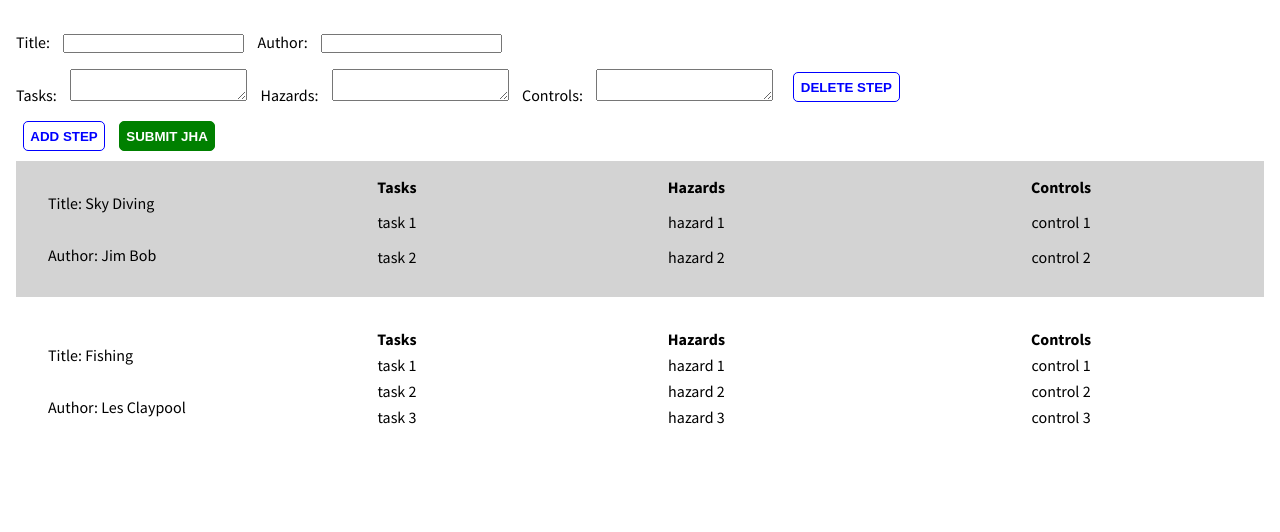
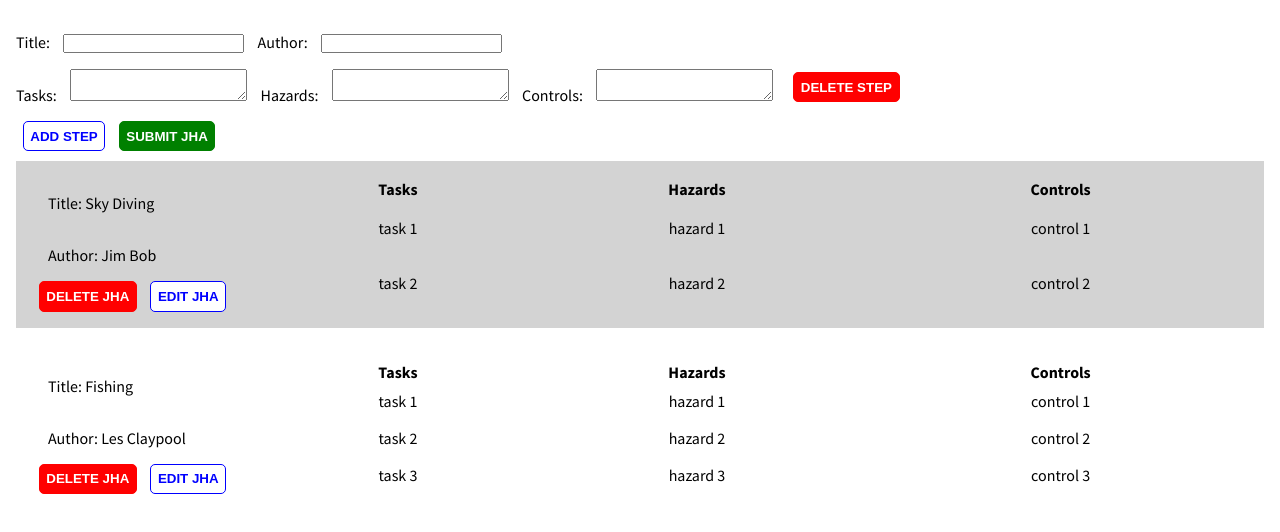
Before and after one commit to hahlee/job-hazard-analysis, a React (Create React App) app: page / in a window 1280 px wide. Shown: the top 532 px of the page. Built offline with nearby package versions, Linux system fonts and the light colour scheme.

Commit message:
get edit working for title and author. start on the steps edit form

```diff
--- a/src/App.css
+++ b/src/App.css
@@ -34,15 +34,21 @@ button.primary {
   border: 1px solid green;
 }
 
+button.delete {
+  background: red;
+  color: white;
+  border: 1px solid red;
+}
 
-.form-top, .step-form {
+
+.form-top, .add-step-form {
   display: flex;
   align-items: center;
   flex-wrap: nowrap;
   margin: 1em 0;
 }
 
-.form-top input, .step-form textarea {
+.form-top input, .add-step-form textarea {
   margin: 0 1em;
 }
 
--- a/src/App.js
+++ b/src/App.js
@@ -1,17 +1,41 @@
 import React, { useState } from 'react';
 import './App.css';
-import JhaForm from './components/JhaForm';
+import AddJha from './components/AddJha';
 import JhaList from './components/JhaList';
 import data from './mock-data.json';
 
 function App() {
 
   const [jhas, setJhas] = useState(data);
+  const [editJhaId, setEditJhaId] = useState(null);
+
+  const handleDeleteJha = (id) => {
+    setJhas((jhas) =>
+      jhas.filter((jha) => jha.id !== id)
+    );
+  };
+
+  const handleEditClick = (id) => {
+      setEditJhaId(id);
+  };
+
+  const handleCancelEdit = () => {
+    setEditJhaId(null);
+  };
+
+  const handleEditJha = (id, title, author) => {
+    setJhas((jhas) =>
+      jhas.map((jha) =>
+        jha.id === id ? { ...jha, title, author } : jha
+      )
+    );
+    setEditJhaId(null);
+  };
 
   return(
     <div className="app-container">
-      <JhaForm jhas={jhas} setJhas={setJhas}/>
-      <JhaList jhas={jhas}/>
+      <AddJha jhas={jhas} setJhas={setJhas}/>
+      <JhaList jhas={jhas} onDelete={handleDeleteJha} editJhaId={editJhaId} handleEditJha={handleEditJha} setEditJhaId={setEditJhaId} handleCancelEdit={handleCancelEdit} handleEditClick={handleEditClick}/>
     </div>
   )
 }
--- a/src/components/JhaForm.js
+++ b/src/components/AddJha.js
@@ -1,10 +1,10 @@
 import React, { useState } from 'react';
 import { nanoid } from 'nanoid';
-import StepForm from './StepForm';
+import AddStep from './AddStep';
 
 
 
-function JhaForm({ jhas, setJhas }) {
+function AddJha({ jhas, setJhas }) {
 
 
     const [formData, setFormData] = useState({
@@ -71,7 +71,7 @@ function JhaForm({ jhas, setJhas }) {
 
     return (
         <>
-            <form className="jha-form" onSubmit={handleSubmit}>
+            <form className="add-jha-form" onSubmit={handleSubmit}>
                 <div className="form-top">
                     <label>
                         Title:
@@ -95,7 +95,7 @@ function JhaForm({ jhas, setJhas }) {
                     </label>
                 </div>
                 {formData.steps.map((step, index) => (
-                    <StepForm
+                    <AddStep
                         key={index}
                         step={step}
                         index={index}
@@ -112,4 +112,4 @@ function JhaForm({ jhas, setJhas }) {
     );
 }
 
-export default JhaForm;
+export default AddJha;
--- a/src/components/StepForm.js
+++ b/src/components/AddStep.js
@@ -1,8 +1,8 @@
 import React from "react";
 
-function StepForm({ step, index, handleStepInputChange, handleDeleteStep }) {
+function AddStep({ step, index, handleStepInputChange, handleDeleteStep }) {
     return (
-        <div className="step-form">
+        <div className="add-step-form">
             <label>
                 Tasks:
                 <textarea
@@ -30,11 +30,11 @@ function StepForm({ step, index, handleStepInputChange, handleDeleteStep }) {
                     onChange={(event) => handleStepInputChange(event, index)}
                 />
             </label>
-            <button type="button" onClick={() => handleDeleteStep(index)}>
+            <button className="delete" type="button" onClick={() => handleDeleteStep(index)}>
                 Delete Step
             </button>
         </div>
     );
 }
 
-export default StepForm;
+export default AddStep;
--- /dev/null
+++ b/src/components/Jha.js
@@ -0,0 +1,36 @@
+import React from 'react'
+
+const Jha = ({ jha, onDelete, setEditJhaId }) => {
+    return (
+        <div className="jha">
+            <div className="title">
+                <p>Title: {jha.title}</p>
+                <p>Author: {jha.author}</p>
+                <button className="delete" onClick={() => onDelete(jha.id)}>Delete JHA</button>
+                <button type="button" onClick={() => setEditJhaId(jha.id)}>Edit JHA</button>
+            </div>
+            <table className="steps">
+                <thead>
+                    <tr>
+                        <th>Tasks</th>
+                        <th>Hazards</th>
+                        <th>Controls</th>
+                    </tr>
+                </thead>
+                <tbody>
+                    {jha.steps.map((step, i) => {
+                        return (
+                            <tr className="step" key={i}>
+                                <td>{step.tasks}</td>
+                                <td>{step.hazards}</td>
+                                <td>{step.controls}</td>
+                            </tr>
+                        );
+                    })}
+                </tbody>
+            </table>
+        </div>
+    )
+}
+
+export default Jha
--- a/src/components/JhaList.js
+++ b/src/components/JhaList.js
@@ -1,32 +1,47 @@
 import React from 'react'
+import Jha from './Jha'
 
-const JhaList = ({ jhas }) => {
+const JhaList = ({ jhas, onDelete, editJhaId, handleEditJha, setEditJhaId, handleCancelEdit, handleEditClick }) => {
+
     return (
         <div className="jha-list">
-            {jhas.map((jha, index) => (
-                <div className="jha" key={index}>
-                    <div className="title">
-                        <p>Title: {jha.title}</p>
-                        <p>Author: {jha.author}</p>
-                    </div>
-                    <div className="steps">
-                        <tr>
-                            <th>Tasks</th>
-                            <th>Hazards</th>
-                            <th>Controls</th>
-                        </tr>
-                        {jha.steps.map((step, i) => {
-                            return (
-                                <tr className="step" key={i}>
-                                    <td>{step.tasks}</td>
-                                    <td>{step.hazards}</td>
-                                    <td>{step.controls}</td>
-                                </tr>
-                            );
-                        })}
-                    </div>
-                </div>
-            ))}
+            {jhas.map((jha, index) => {
+                return (
+                    (editJhaId === jha.id ? (
+                        <form
+                            key={index}
+                            className="add-jha-form"
+                            onSubmit={(e) => {
+                                e.preventDefault();
+                                handleEditJha(jha.id, e.target.title.value, e.target.author.value)
+                            }}
+                        >
+                            <div className="form-top">
+                                <label>
+                                    Title:
+                                    <input
+                                        type="text"
+                                        name="title"
+                                        defaultValue={jha.title}
+                                    />
+                                </label>
+                                <label>
+                                    Author:
+                                    <input
+                                        type="text"
+                                        name="author"
+                                        defaultValue={jha.author}
+                                    />
+                                </label>
+                            </div>
+                            <button className="delete" type="button" onClick={handleCancelEdit}>Cancel</button>
+                            <button className="primary" type="submit">Save</button>
+                        </form>
+                    ) : (
+                        <Jha jha={jha} key={index} onDelete={onDelete} setEditJhaId={setEditJhaId} handleEditClick={handleEditClick}/>
+                    ))
+                )
+            })}
         </div>
     )
 }
```
Also changed, not shown: src/components/JhaEditForm.js (added).
